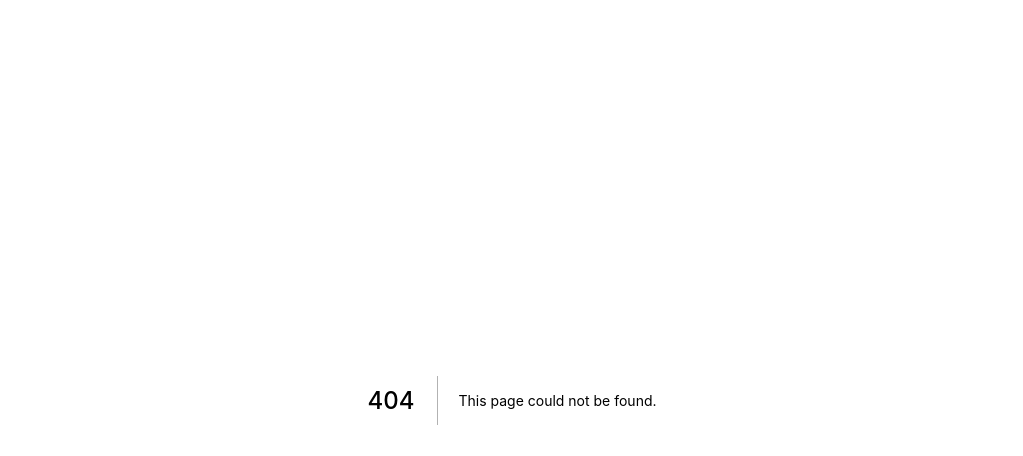
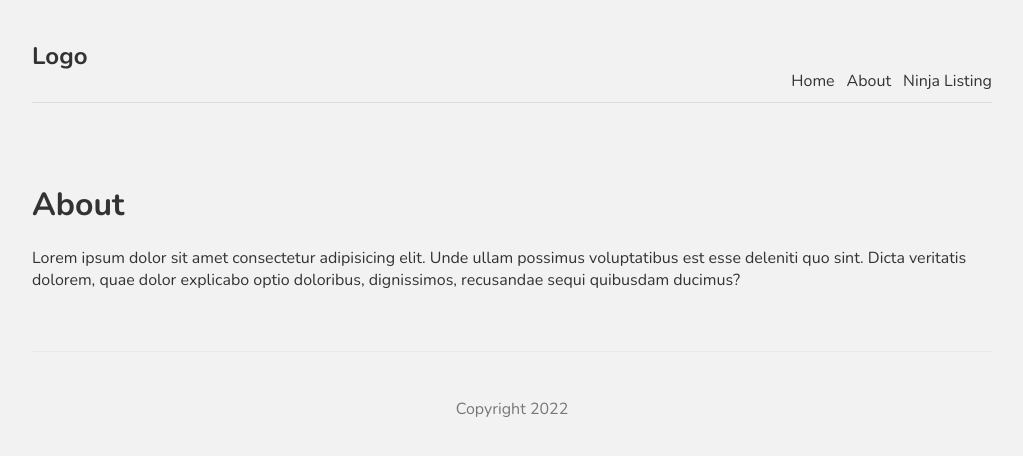
Before and after one commit to redapy/simple-Next-project, a Next.js app: page /about in a window 1280 px wide. Before the commit this address had no page. Shown: the top 456 px of the page, without its empty margins (128-1151 px from the left). Built offline with nearby package versions, Linux system fonts and the light colour scheme.

Commit message:
add pages with styles

```diff
--- /dev/null
+++ b/components/Footer.js
@@ -0,0 +1,9 @@
+const Footer = () => {
+    return (
+        <footer>
+            <p>Copyright 2022</p>
+        </footer>
+     );
+}
+
+export default Footer;
--- /dev/null
+++ b/components/Layout.js
@@ -0,0 +1,16 @@
+import Footer from "./Footer";
+import Navbar from "./Navbar";
+
+const Layout = ({children}) => {
+    return (
+        <div className="content">
+            <Navbar />
+            {children}
+            <Footer />
+        </div>
+
+
+     );
+}
+
+export default Layout;
--- /dev/null
+++ b/components/Navbar.js
@@ -0,0 +1,16 @@
+import Link from "next/link";
+
+const Navbar = () => {
+    return (
+        <nav>
+            <div className="logo">
+                <h1>Logo</h1>
+            </div>
+            <Link href='/'><a>Home</a></Link>
+            <Link href='/about'><a>About</a></Link>
+            <Link href='/ninjas'><a>Ninja Listing</a></Link>
+        </nav>
+     );
+}
+
+export default Navbar;
--- a/pages/_app.js
+++ b/pages/_app.js
@@ -1,7 +1,12 @@
+import Layout from '../components/Layout'
 import '../styles/globals.css'
 
 function MyApp({ Component, pageProps }) {
-  return <Component {...pageProps} />
+  return (
+    <Layout>
+      <Component {...pageProps} />
+    </Layout>
+  )
 }
 
 export default MyApp
--- /dev/null
+++ b/pages/about.js
@@ -0,0 +1,10 @@
+const About = () => {
+    return (
+        <div>
+            <h1>About</h1>
+            <p>Lorem ipsum dolor sit amet consectetur adipisicing elit. Unde ullam possimus voluptatibus est esse deleniti quo sint. Dicta veritatis dolorem, quae dolor explicabo optio doloribus, dignissimos, recusandae sequi quibusdam ducimus?</p>
+        </div>
+     );
+}
+
+export default About;
--- a/styles/globals.css
+++ b/styles/globals.css
@@ -1,16 +1,37 @@
-html,
+@import url('https://fonts.googleapis.com/css2?family=Nunito:wght@300;400;600;700&display=swap');
+
 body {
-  padding: 0;
-  margin: 0;
-  font-family: -apple-system, BlinkMacSystemFont, Segoe UI, Roboto, Oxygen,
-    Ubuntu, Cantarell, Fira Sans, Droid Sans, Helvetica Neue, sans-serif;
+  background: #f2f2f2;
+  color: #333;
+  font-family: "Nunito";
 }
-
 a {
-  color: inherit;
+  color: #333;
   text-decoration: none;
 }
-
-* {
-  box-sizing: border-box;
+.content {
+  max-width: 960px;
+  margin: 0 auto;
 }
+nav {
+  margin: 10px auto 80px;
+  padding: 10px 0;
+  display: flex;
+  justify-content: flex-end;
+  align-items: flex-end;
+  border-bottom: 1px solid #ddd;
+}
+nav a {
+  margin-left: 12px;
+}
+nav .logo {
+  margin-right: auto;
+}
+footer {
+  display: block;
+  text-align: center;
+  padding: 30px 0;
+  margin-top: 60px;
+  color: #777;
+  border-top: 1px solid #eaeaea;
+}
```
Also changed, not shown: pages/index.js (+7 -60 lines), pages/ninjas/index.js (added, +9 -0 lines), styles/Home.module.css (+13 -111 lines).
